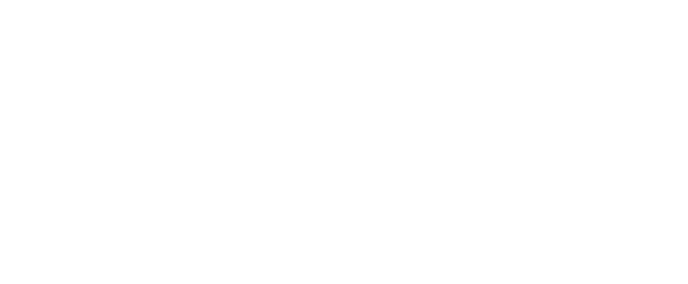
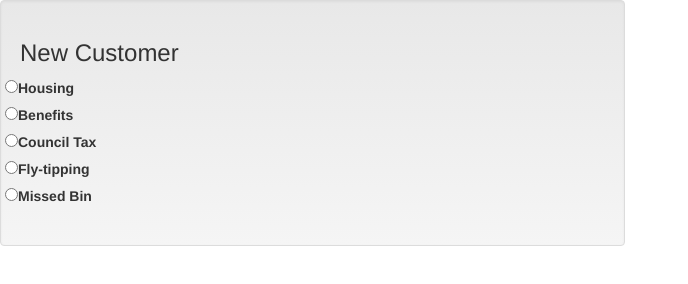
Before and after one commit to kashj22/firmsteptest, a plain HTML site: page index.html in a window 1280 px wide. Shown: the whole page, without its empty margins (0-688 px from the left). Drawn offline with nearby package versions, Linux system fonts and the light colour scheme.

Commit message:
added radio buttons

```diff
--- a/index.html
+++ b/index.html
@@ -16,5 +16,25 @@
 </head>
 <body>
 
+  <!-- create a form  -->
+  <!-- show the services as radio buttons -->
+  <div class="row">
+    <div class="col-xs-6">
+      <div class="well">
+        <h3>New Customer</h3>
+
+        <div class="form-group row">
+          <form name="myForm">
+            <label><input type="radio" name="">Housing</label>
+            <label><input type="radio" name="">Benefits</label>
+            <label><input type="radio" name="">Council Tax</label>
+            <label><input type="radio" name="">Fly-tipping</label>
+            <label><input type="radio" name="">Missed Bin</label>
+          </form>
+        </div>
+      </div>
+    </div>
+  </div>
+
 </body>
 </html>
--- a/style.css
+++ b/style.css
@@ -0,0 +1,3 @@
+label {
+  display: block;
+}
```
